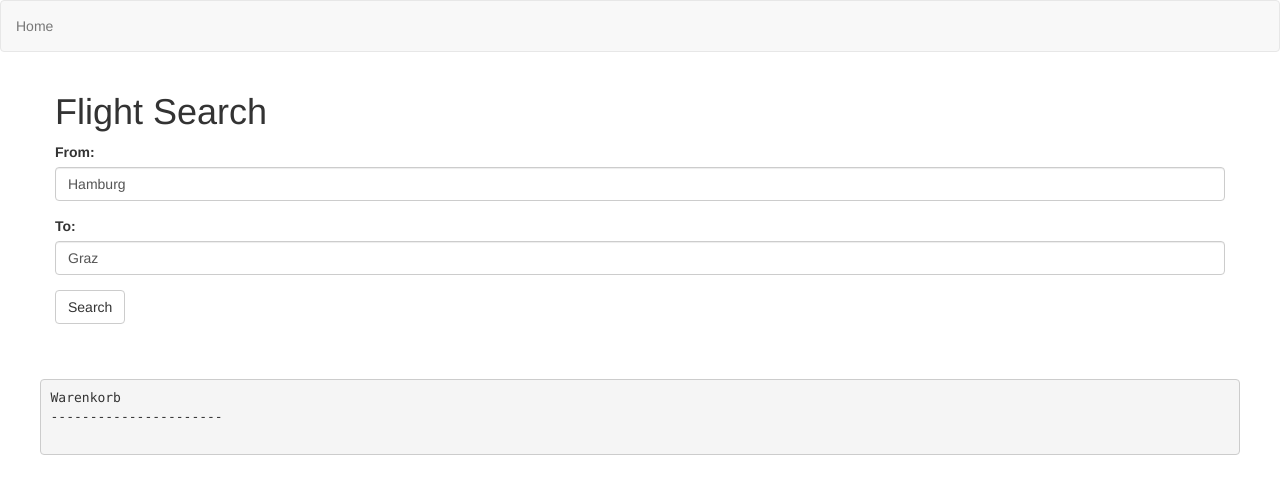
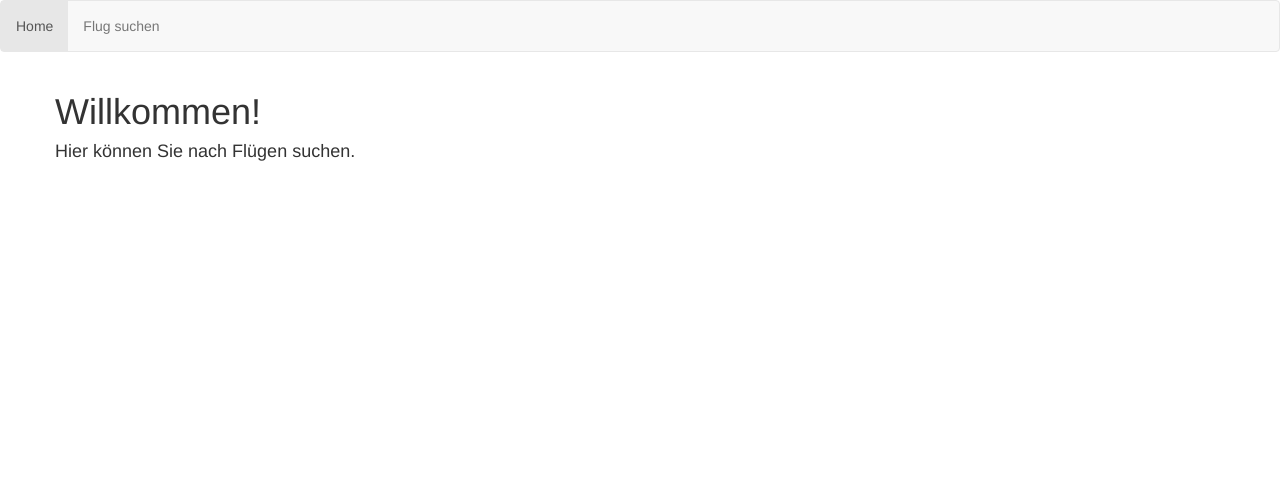
Before and after one commit to mikezks/20171120, an Angular app: page /home in a window 1280 px wide. Shown: the top 494 px of the page. Built offline with nearby package versions, Linux system fonts and the light colour scheme.

Commit message:
Basic Routing

```diff
--- a/src/app/app.component.html
+++ b/src/app/app.component.html
@@ -1,14 +1,13 @@
 <nav class="navbar navbar-default">
   <ul class="nav navbar-nav">
-      <li>
-        <a href="">Home</a>
-      </li>
+    <li routerLinkActive="active"><a routerLink="/home">Home</a></li>
+    <li routerLinkActive="active"><a [routerLink]="'/flight-search'">Flug suchen</a></li>
   </ul>
 </nav>
 
 <div class="container">
 
   <div class="row">
-      <flight-search>Loading...</flight-search>
+    <router-outlet></router-outlet>
   </div>
 </div>
--- /dev/null
+++ b/src/app/app.routes.ts
@@ -0,0 +1,26 @@
+import { Routes, RouterModule } from '@angular/router';
+
+import { HomeComponent } from './home/home.component';
+import { FlightSearchComponent } from './flight-search/flight-search.component';
+
+const APP_ROUTES: Routes = [
+    {
+        path: '',
+        redirectTo: 'home',
+        pathMatch: 'full'
+    },
+    {
+        path: 'home',
+        component: HomeComponent
+    },
+    {
+        path: 'flight-search',
+        component: FlightSearchComponent
+    },
+    {
+        path: '**',
+        redirectTo: 'home'
+    }
+];
+
+export const AppRouterModule = RouterModule.forRoot(APP_ROUTES);
--- /dev/null
+++ b/src/app/home/home.component.html
@@ -0,0 +1,2 @@
+<h1>Willkommen!</h1>
+<h4>Hier können Sie nach Flügen suchen.</h4>
--- /dev/null
+++ b/src/app/home/home.component.ts
@@ -0,0 +1,15 @@
+import { Component, OnInit } from '@angular/core';
+
+@Component({
+  selector: 'app-home',
+  templateUrl: './home.component.html',
+  styleUrls: ['./home.component.css']
+})
+export class HomeComponent implements OnInit {
+
+  constructor() { }
+
+  ngOnInit() {
+  }
+
+}
```
Also changed, not shown: src/app/app.module.ts (+6 -2 lines), src/app/home/home.component.css (added), 1 other file (tests, documents, lock files or other folders).
